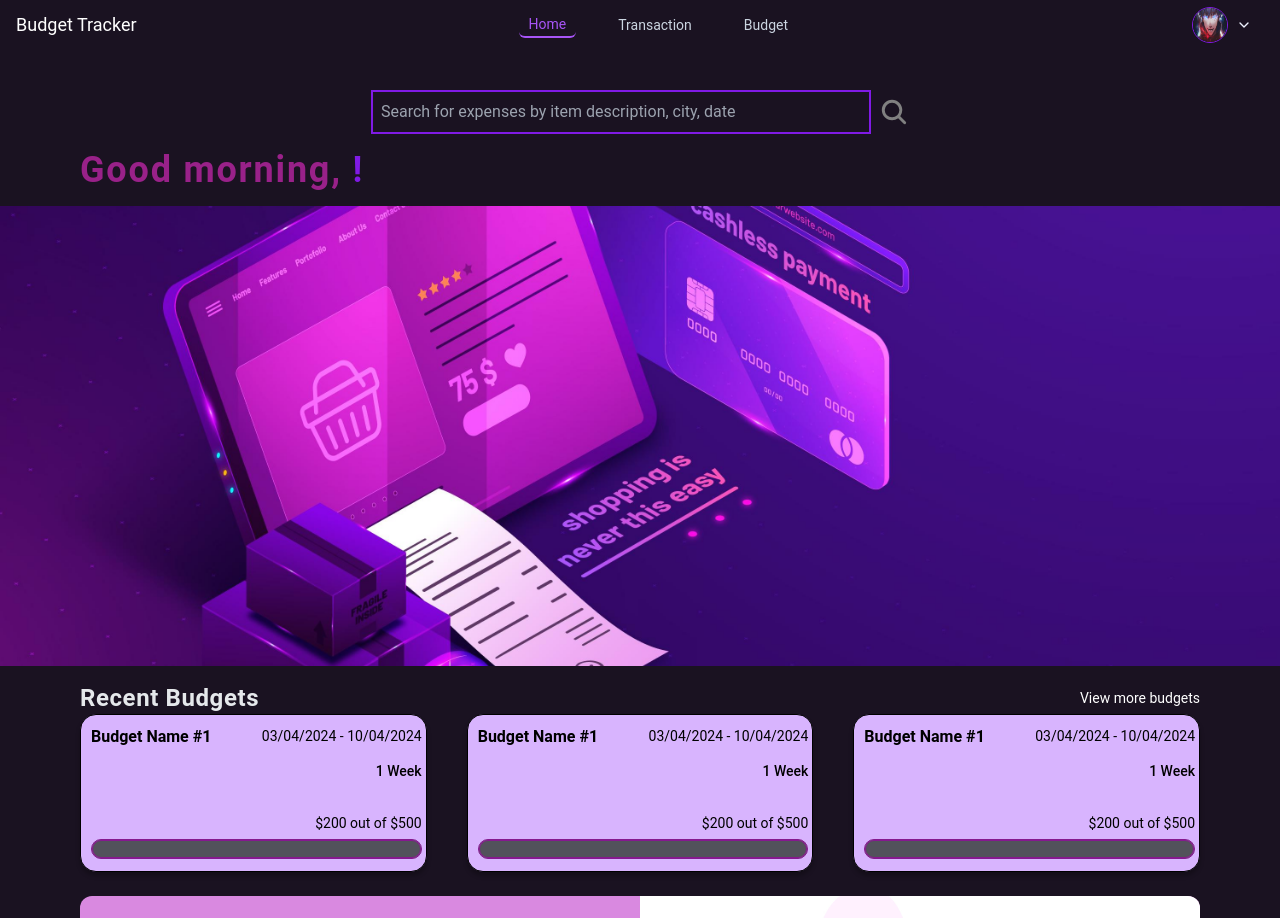
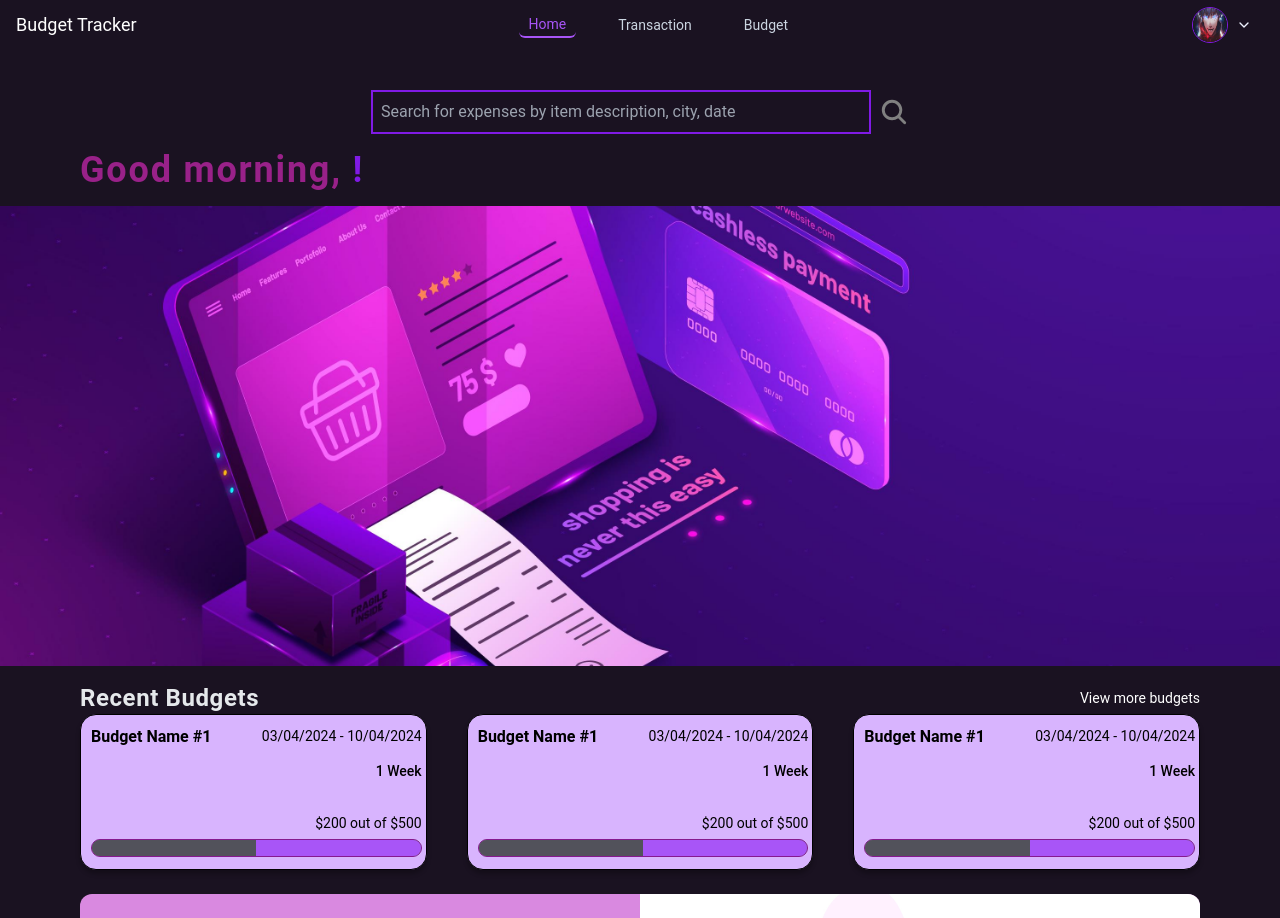
Before and after one commit to Danny2705/budget-application, a React (Create React App) app: page / in a window 1280 px wide. Shown: the top 918 px of the page. Built offline with nearby package versions, Linux system fonts and the light colour scheme; no server answers; sample sign-in values are in the browser's storage.

Commit message:
Edit progress bar

```diff
--- a/src/components/RecentBudget/RecentBudget.jsx
+++ b/src/components/RecentBudget/RecentBudget.jsx
@@ -19,8 +19,9 @@ export default function RecentBudget() {
           <div className="self-end mt-8 text-sm leading-5 pr-1 text-black">
             $200 out of $500
           </div>
-          <div className="flex flex-col justify-center mt-1.5 rounded-2xl border border-fuchsia-800 border-solid bg-zinc-500 mr-1">
-            <div className="shrink-0 rounded-2xl border border-fuchsia-800 border-solid bg-zinc-600 h-[18px]" />
+          <div className="flex mt-1.5 h-[18px] rounded-2xl border border-fuchsia-800 border-solid bg-zinc-500 mr-1 overflow-hidden">
+        <div className="w-1/2 bg-zinc-600" />
+          <div className="w-1/2 bg-purple-500" />
           </div>
         </div>
       </div>
```
